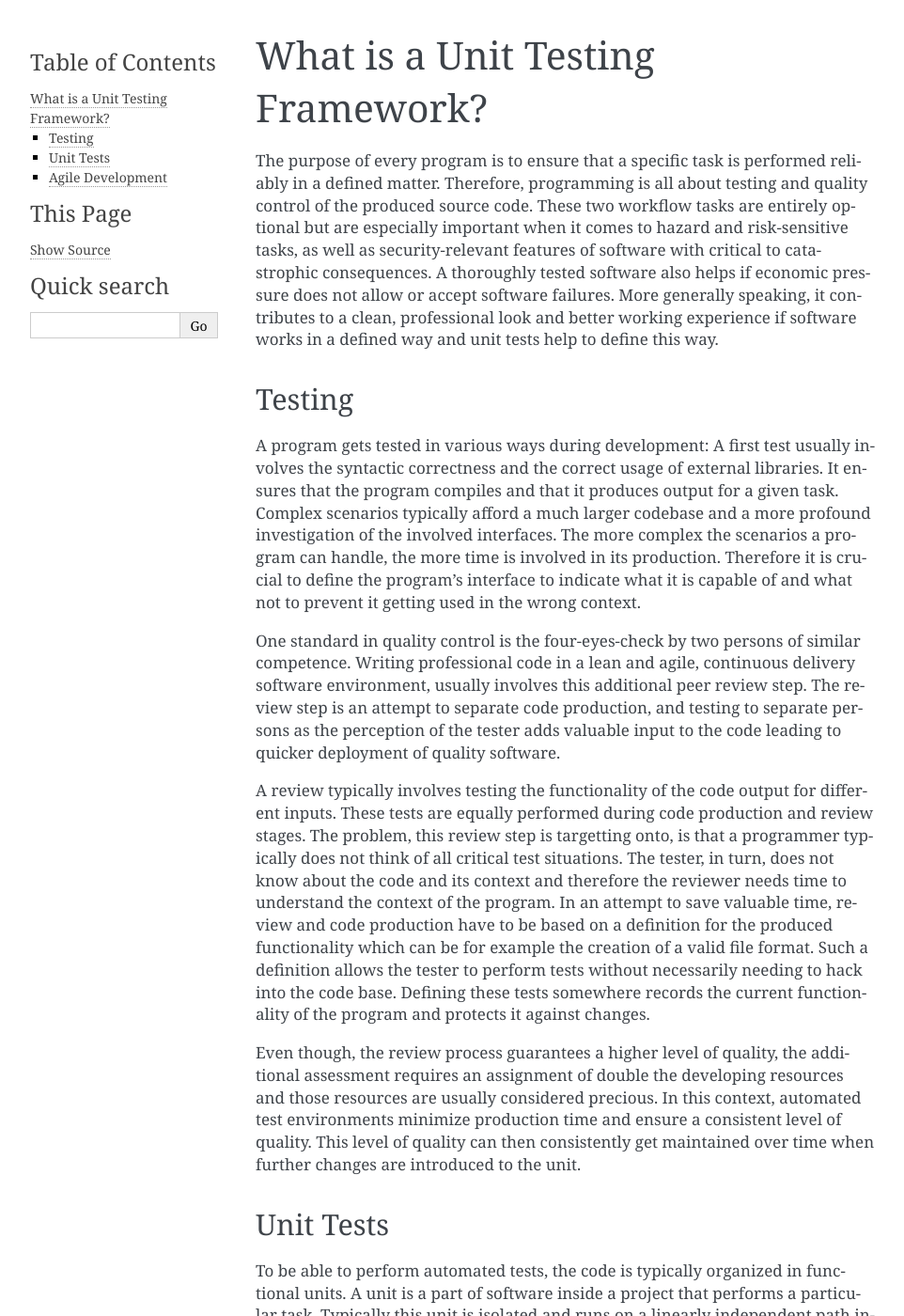
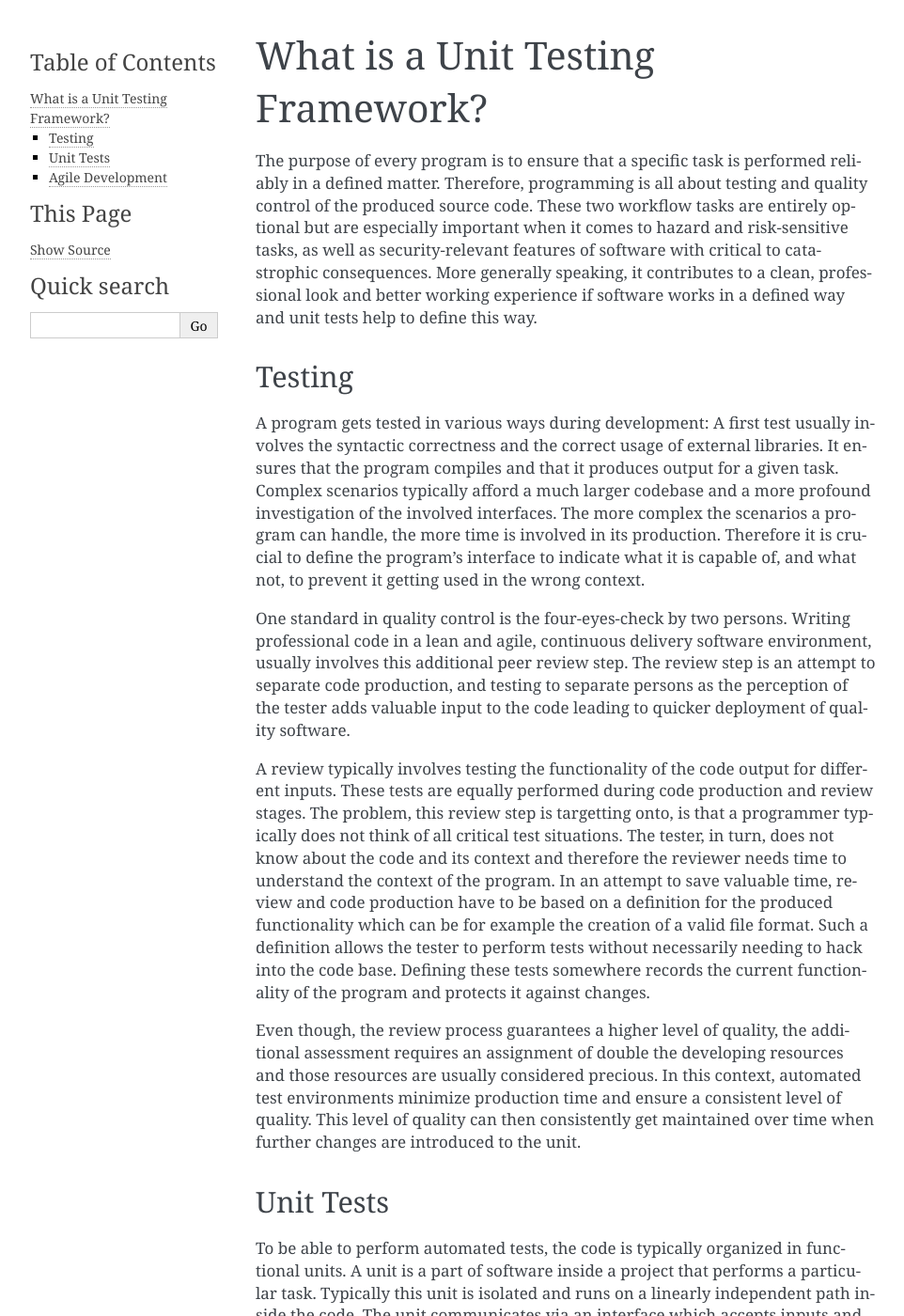
Before and after one commit to byte-physics/igortest, a Sphinx documentation site: the page built from docu/sphinx/source/introduction.rst, in a window 1280 px wide and 1400 px high. Shown: the whole window at 94% size, without its empty margins (148-1110 px from the left). Built offline with Sphinx 7.4.7, drawn with Linux system fonts in a browser that asks for light colours; some of the changed text lies outside the part shown.

Commit message:
Documentation: Various minor fixes

```diff
--- a/docu/sphinx/source/introduction.rst
+++ b/docu/sphinx/source/introduction.rst
@@ -5,16 +5,14 @@
 What is a Unit Testing Framework?
 =================================
 
-The purpose of every program is to ensure that a specific task is
-performed reliably in a defined matter. Therefore, programming is all about
-testing and quality control of the produced source code. These two workflow
-tasks are entirely optional but are especially important when it comes to
-hazard and risk-sensitive tasks, as well as security-relevant features of
-software with critical to catastrophic consequences. A thoroughly tested
-software also helps if economic pressure does not allow or accept software
-failures. More generally speaking, it contributes to a clean, professional look
-and better working experience if software works in a defined way and unit tests
-help to define this way.
+The purpose of every program is to ensure that a specific task is performed
+reliably in a defined matter. Therefore, programming is all about testing and
+quality control of the produced source code. These two workflow tasks are
+entirely optional but are especially important when it comes to hazard and
+risk-sensitive tasks, as well as security-relevant features of software with
+critical to catastrophic consequences. More generally speaking, it contributes
+to a clean, professional look and better working experience if software works
+in a defined way and unit tests help to define this way.
 
 Testing
 -------
@@ -26,14 +24,14 @@ task. Complex scenarios typically afford a much larger codebase and a more
 profound investigation of the involved interfaces. The more complex the
 scenarios a program can handle, the more time is involved in its production.
 Therefore it is crucial to define the program's interface to indicate what it
-is capable of and what not to prevent it getting used in the wrong context.
+is capable of, and what not, to prevent it getting used in the wrong context.
 
-One standard in quality control is the four-eyes-check by two persons of
-similar competence. Writing professional code in a lean and agile, continuous
-delivery software environment, usually involves this additional peer review
-step. The review step is an attempt to separate code production, and testing to
-separate persons as the perception of the tester adds valuable input to the
-code leading to quicker deployment of quality software.
+One standard in quality control is the four-eyes-check by two persons.  Writing
+professional code in a lean and agile, continuous delivery software
+environment, usually involves this additional peer review step. The review step
+is an attempt to separate code production, and testing to separate persons as
+the perception of the tester adds valuable input to the code leading to quicker
+deployment of quality software.
 
 A review typically involves testing the functionality of the code output for
 different inputs. These tests are equally performed during code production and
```
Also changed, not shown: other parts of docu/sphinx/source/introduction.rst (+4 -4 lines), docu/sphinx/source/advanced.rst (+11 -15 lines), docu/sphinx/source/basic.rst (+12 -13 lines), docu/sphinx/source/examples.rst (+16 -28 lines), docu/sphinx/source/flags.rst (+3 -6 lines), docu/sphinx/source/guided-tour.rst (+15 -17 lines), 2 other files.
